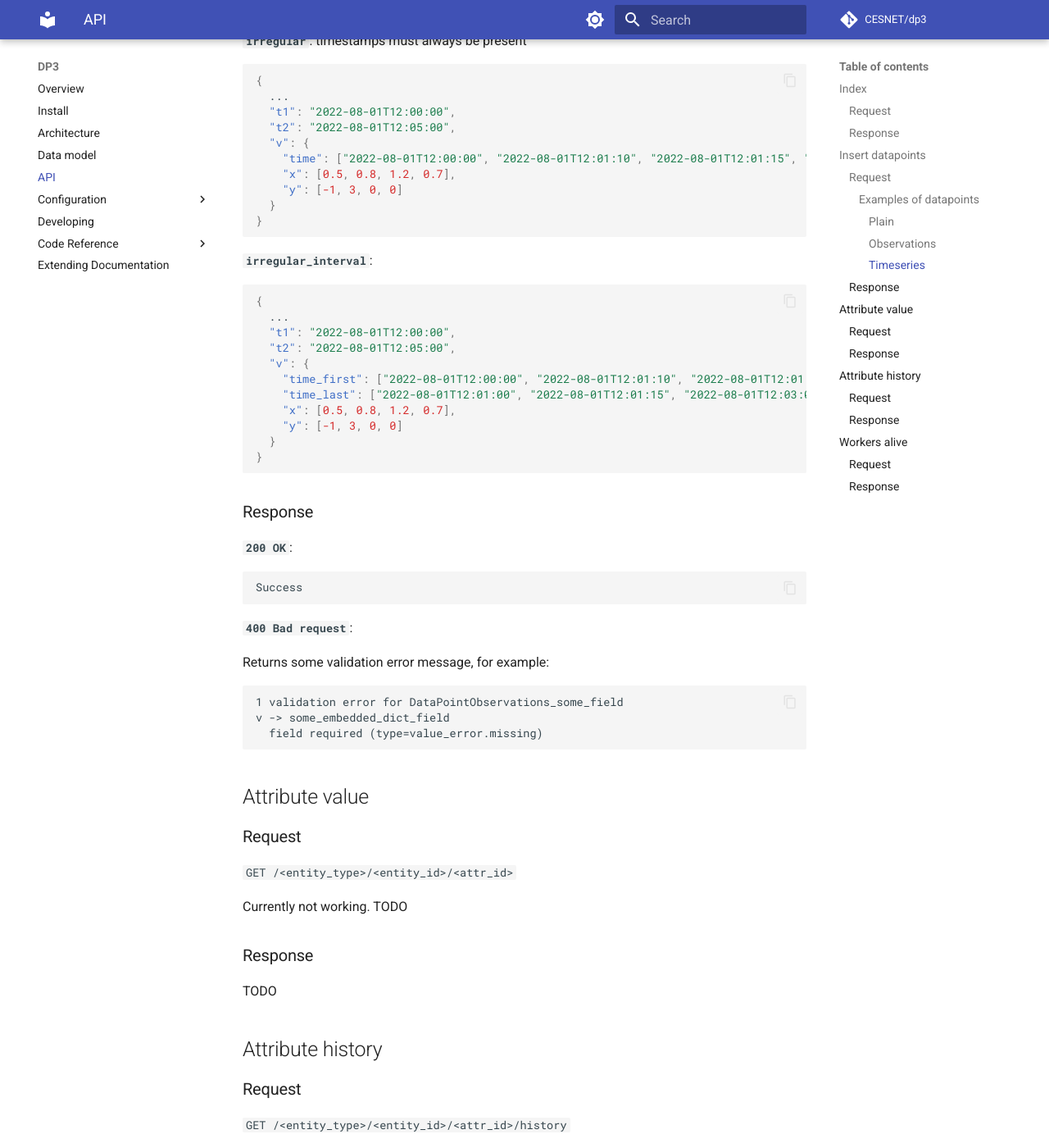
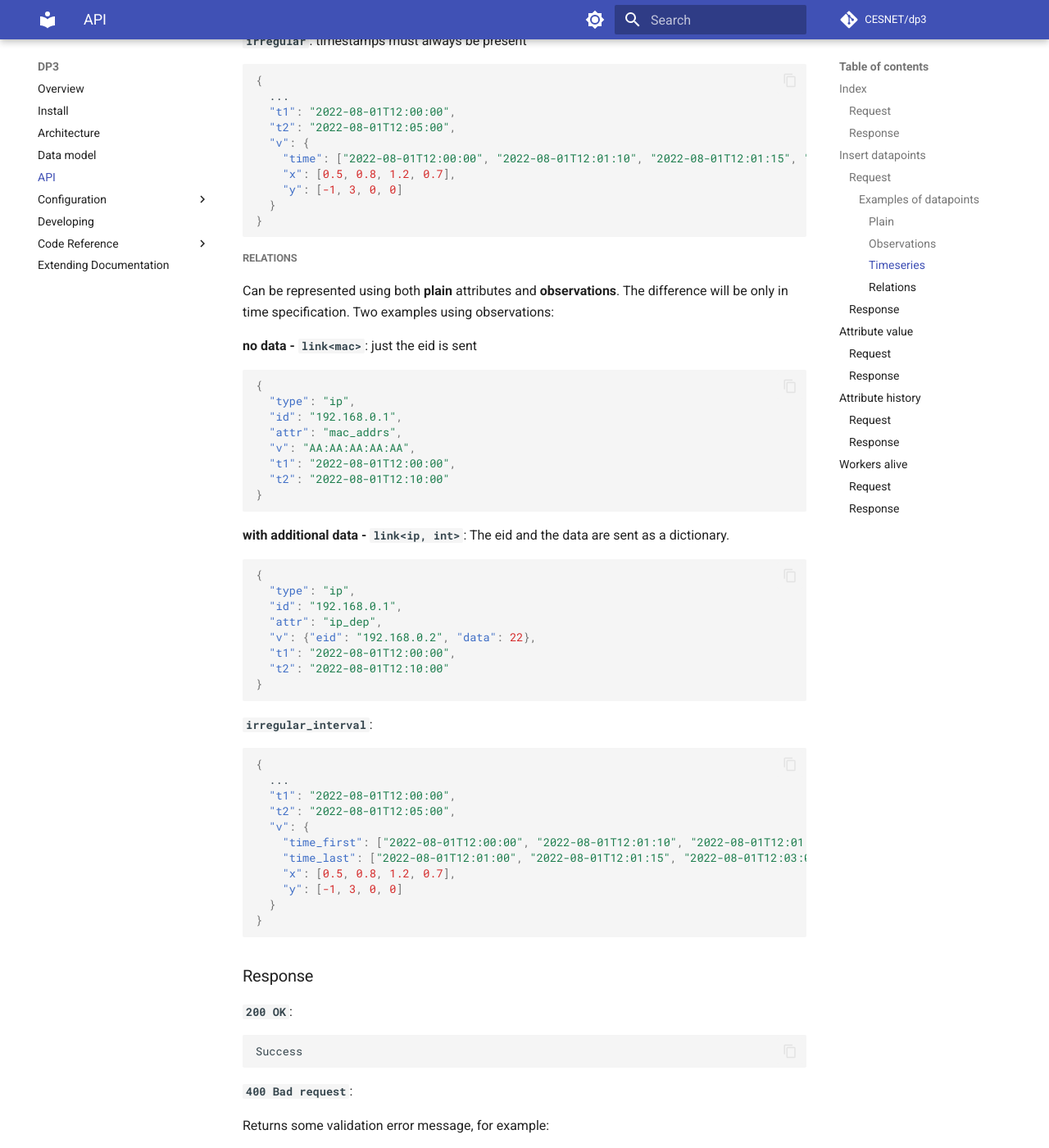
Before and after one commit to CESNET/dp3, an MkDocs documentation site: the page built from docs/api.md, in a window 1280 px wide and 1400 px high, scrolled down 2811 px. Shown: the whole window at 82% size. Built offline with MkDocs 1.6.1 and Material for MkDocs 9.7.7, drawn with Linux system fonts in a browser that asks for light colours; comment, search, counter and statistics services are not loaded.

Commit message:
Docs: Added link example to API docs.

````diff
--- a/docs/api.md
+++ b/docs/api.md
@@ -111,6 +111,37 @@
     "x": [0.5, 0.8, 1.2, 0.7],
     "y": [-1, 3, 0, 0]
   }
+}
+```
+
+##### Relations
+
+Can be represented using both **plain** attributes and **observations**. The difference will be only
+in time specification. Two examples using observations:
+
+**no data - `link<mac>`**: just the eid is sent
+
+```json
+{
+  "type": "ip",
+  "id": "192.168.0.1",
+  "attr": "mac_addrs",
+  "v": "AA:AA:AA:AA:AA",
+  "t1": "2022-08-01T12:00:00",
+  "t2": "2022-08-01T12:10:00"
+}
+```
+
+**with additional data - `link<ip, int>`**: The eid and the data are sent as a dictionary.
+
+```json
+{
+  "type": "ip",
+  "id": "192.168.0.1",
+  "attr": "ip_dep",
+  "v": {"eid": "192.168.0.2", "data": 22},
+  "t1": "2022-08-01T12:00:00",
+  "t2": "2022-08-01T12:10:00"
 }
 ```
 
````
